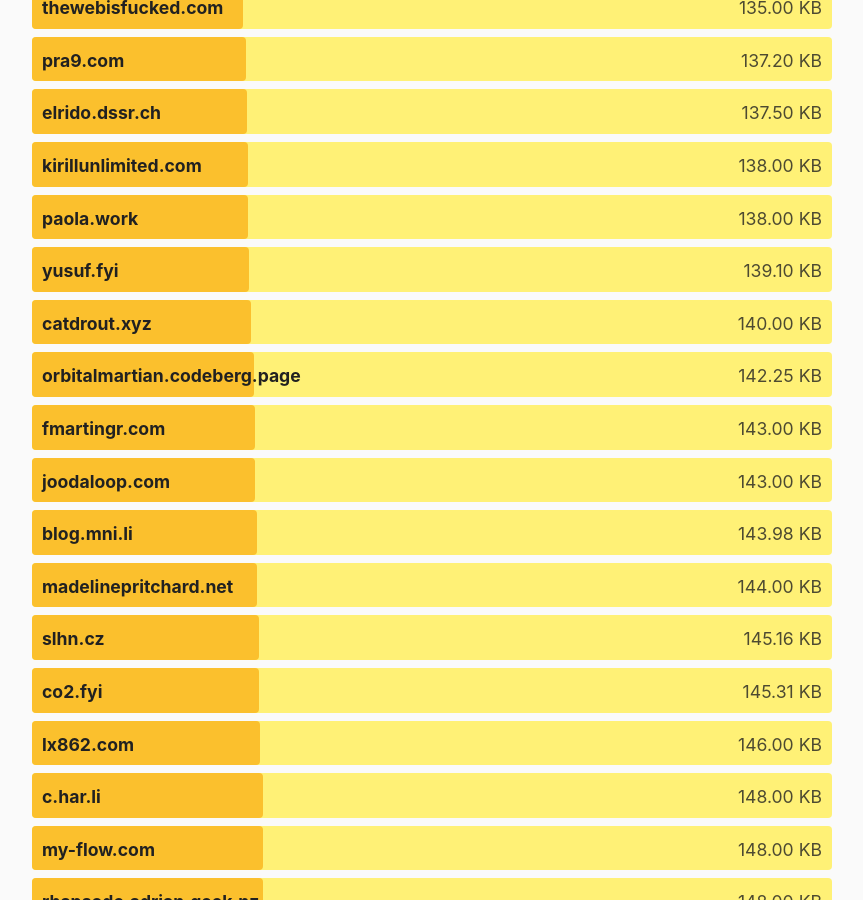
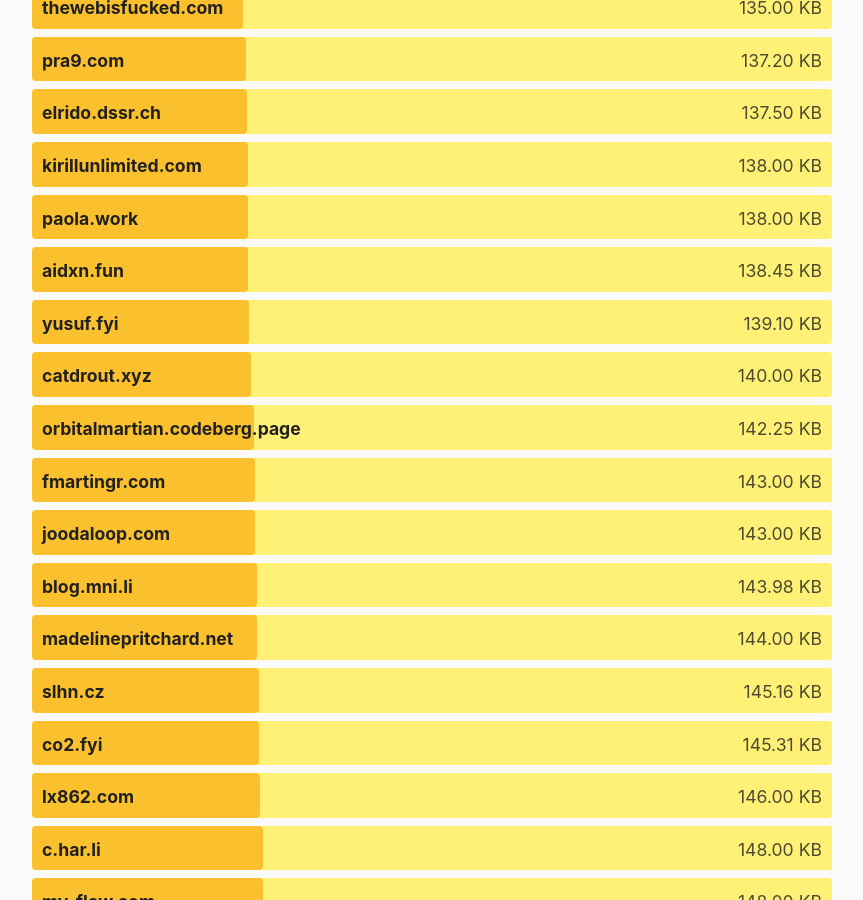
Before and after one commit to kevquirk/512kb.club, a Jekyll site: the page built from index.md, in a window 1280 px wide and 900 px high, scrolled down 30782 px. Shown: the whole window, without its empty margins (208-1071 px from the left). Built offline with Jekyll 4.4.1, drawn with Linux system fonts in a browser that asks for light colours.

Commit message:
add aidxn.fun

```diff
--- a/_data/sites.yml
+++ b/_data/sites.yml
@@ -4452,3 +4452,8 @@
   url: https://zwieratko.sk/
   size: 28.07
   last_checked: 2024-02-11
+
+- domain: aidxn.fun
+  url: https://aidxn.fun/
+  size: 138.45
+  last_checked: 2024-11-08
```
